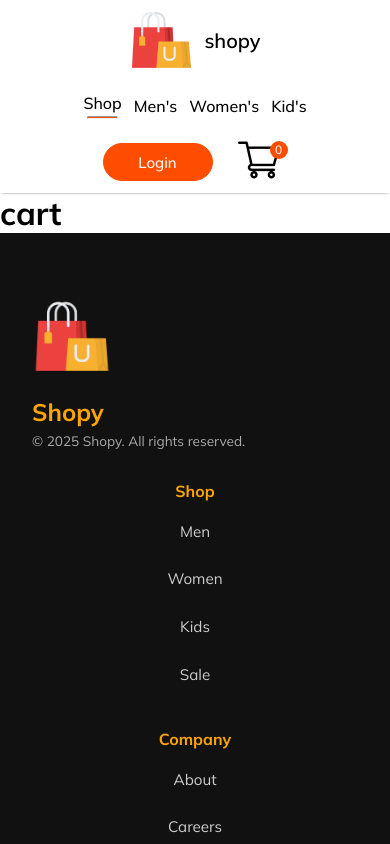
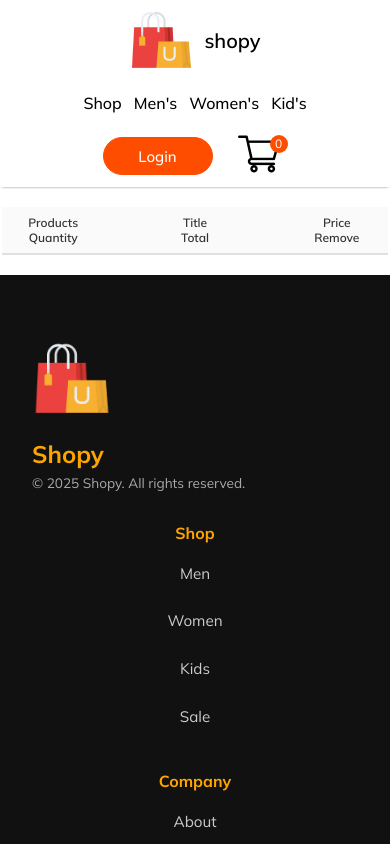
Before and after one commit to Jaimurugan-c/E-comMern, a React (Vite) app in the folder frontend/: page /cart in a window 390 px wide. Shown: the top 844 px of the page. Built offline with nearby package versions, Linux system fonts and the light colour scheme; a web font is replaced by a local one.

Commit message:
31/05/2025

```diff
--- /dev/null
+++ b/frontend/src/components/cartitems/Cartitems.jsx
@@ -0,0 +1,43 @@
+import React, { useContext } from 'react';
+import './cartitems.css';
+import Remove_icon from '../assets/cart_cross_icon.png';
+import { ShopContext } from '../../context/ShopContext.jsx';
+
+const Cartitems = () => {
+  const { all_product, cartItems, removeFromCart } = useContext(ShopContext);
+
+  return (
+    <div className='cartitems'>
+      <div className="cart-item-format-main">
+        <p>Products</p>
+        <p>Title</p>
+        <p>Price</p>
+        <p>Quantity</p>
+        <p>Total</p>
+        <p>Remove</p>
+      </div>
+      <hr />
+      {all_product.map((e) => {
+        if (cartItems[e.id] > 0) {
+          return (
+            <div key={e.id}>
+              <div className=" cartitems-format cart-item-format-main">
+                <img src={e.image} alt='img' className='cart-icon-producticon' />
+                <p>{e.name}</p>
+                <p>${e.new_price}</p>
+                <button className='item-quantity'>{cartItems[e.id]}</button>
+                <p>${e.new_price * cartItems[e.id]}</p>
+                <img src={Remove_icon} alt='img' onClick={() => removeFromCart(e.id)} />
+              </div>
+              <hr />
+            </div>
+          );
+        }
+        return null;
+      })}
+    </div>
+  );clea
+  r
+};
+
+export default Cartitems;
--- /dev/null
+++ b/frontend/src/components/cartitems/cartitems.css
@@ -0,0 +1,97 @@
+.cartitems {
+  width: 95%;
+  max-width: 1100px;
+  margin: 50px auto;
+  font-family: 'Poppins', sans-serif;
+  color: #333;
+}
+
+.cart-item-format-main {
+  display: grid;
+  grid-template-columns: 1.5fr 2fr 1fr 1fr 1fr 0.5fr;
+  padding: 10px 20px;
+  background-color: #fafafa;
+  font-weight: 600;
+  border-bottom: 2px solid #e0e0e0;
+  text-align: center;
+}
+
+.cartitems-format {
+  display: grid;
+  grid-template-columns: 1.5fr 2fr 1fr 1fr 1fr 0.5fr;
+  align-items: center;
+  background: #ffffff;
+  padding: 15px 20px;
+  margin: 12px 0;
+  border-radius: 10px;
+  box-shadow: 0 2px 8px rgba(0, 0, 0, 0.05);
+  transition: transform 0.2s ease, box-shadow 0.2s ease;
+}
+
+.cartitems-format:hover {
+  transform: translateY(-2px);
+  box-shadow: 0 4px 12px rgba(0, 0, 0, 0.1);
+}
+
+.cart-icon-producticon {
+  width: 70px;
+  height: 70px;
+  object-fit: cover;
+  border-radius: 8px;
+}
+
+.item-quantity {
+  background-color: #ff4800;
+  color: white;
+  padding: 8px 14px;
+  font-size: 15px;
+  border: none;
+  border-radius: 6px;
+  cursor: default;
+}
+
+.cartitems-format img:last-child {
+  width: 22px;
+  height: 22px;
+  cursor: pointer;
+  transition: transform 0.2s ease;
+  justify-self: center;
+}
+
+.cartitems-format img:last-child:hover {
+  transform: scale(1.2);
+}
+
+hr {
+  display: none; /* Not needed in card layout */
+}
+
+@media (max-width: 800px) {
+    .cart-item-format-main,
+    .cartitems-format {
+        grid-template-columns: 1fr 2fr 1fr 1fr 0.5fr;
+        font-size: 14px;
+        padding: 10px 8px;
+    }
+    .cart-icon-producticon {
+        width: 50px;
+        height: 50px;
+    }
+}
+
+@media (max-width: 500px) {
+    .cart-item-format-main,
+    .cartitems-format {
+        grid-template-columns: 1fr 2fr 1fr;
+        font-size: 12px;
+        padding: 8px 4px;
+    }
+    .cart-icon-producticon {
+        width: 36px;
+        height: 36px;
+    }
+    .cartitems {
+        margin: 20px 2px;
+        width: 99%;
+    }
+}
--- a/frontend/src/pages/Cart.jsx
+++ b/frontend/src/pages/Cart.jsx
@@ -1,9 +1,11 @@
 import React from 'react'
+import Cartitems from '../components/cartitems/Cartitems.jsx'
 
 const Cart = () => {
   return (
     <div>
-      <h1>cart</h1>
+     <Cartitems/>
+
     </div>
   )
 }
```
Also changed, not shown: frontend/src/context/ShopContext.jsx (line endings or trailing spaces).
